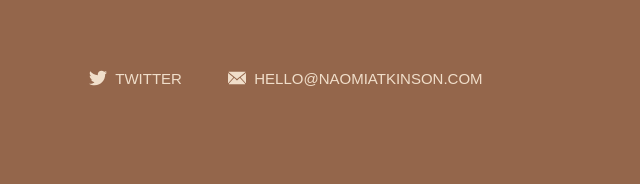
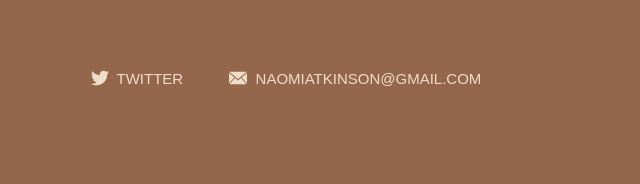
Before and after one commit to naomiatkinson/naomiatkinson.github.io, a plain HTML site: page index.html in a window 1280 px wide. Shown: the part 343-527 px from the top of the page, 354-994 px from the left. Drawn offline with Linux system fonts and the light colour scheme; a web font is replaced by a local one.

Commit message:
Temporarily use gmail address

```diff
--- a/index.html
+++ b/index.html
@@ -23,9 +23,9 @@
                 </a>
             </li>
             <li>
-                <a href="mailto:&#104;&#101;&#108;&#108;&#111;&#64;&#110;&#97;&#111;&#109;&#105;&#97;&#116;&#107;&#105;&#110;&#115;&#111;&#110;&#46;&#99;&#111;&#109;">
+                <a href="mailto:naomiatkinson@gmail.com">
                     <svg xmlns="http://www.w3.org/2000/svg" width="18" height="18" class="masthead__icon"><path fill="#f0deca" d="M.021 13.486l.021-8.844-.042-.237c0-.101.029-.162.086-.184.086-.049.194-.024.324.077.015 0 .194.14.54.42l3.71 3.042c.352.223.528.453.528.69 0 .114-.036.201-.108.259l-3.624 4.022c-.546.791-.938 1.19-1.176 1.197l-.086-.021c-.115-.043-.173-.183-.173-.421zm.507-10.45c0-.252.288-.378.863-.378h15.196c.115 0 .32.036.615.107.194.065.291.151.291.26 0 .093-.076.201-.227.323l-7.926 6.471c-.044.058-.111.116-.205.173-.194.058-.349 0-.464-.173l-7.948-6.449c-.13-.137-.195-.248-.195-.334zm.421 12.122c-.072-.072-.108-.154-.108-.248 0-.244.205-.586.615-1.024l4.303-4.757c.115-.115.227-.172.334-.172.295 0 .669.302 1.122.905l1.434 1.435c.072.072.147.115.227.13.18.058.341.015.485-.13l1.456-1.435c.194-.251.392-.449.593-.593.237-.173.431-.263.582-.27.115 0 .202.05.259.15l4.314 4.757c.266.309.45.55.55.723.064.137.097.252.097.345 0 .237-.208.359-.625.367h-15.109c-.238-.007-.414-.068-.529-.183zm11.874-6.708c0-.237.172-.468.518-.69l3.731-3.042c.338-.28.514-.42.529-.42.093-.072.172-.108.237-.108l.086.021c.051.029.076.098.076.205l-.021.227.021 8.843c0 .237-.061.378-.183.421l-.086.021c-.237 0-.625-.399-1.165-1.197l-3.646-4.022c-.065-.058-.097-.145-.097-.259z"/></svg>
-                    &#104;&#101;&#108;&#108;&#111;&#64;&#110;&#97;&#111;&#109;&#105;&#97;&#116;&#107;&#105;&#110;&#115;&#111;&#110;&#46;&#99;&#111;&#109;
+                    naomiatkinson@gmail.com
                 </a>
             </li>
         </ul>
```
